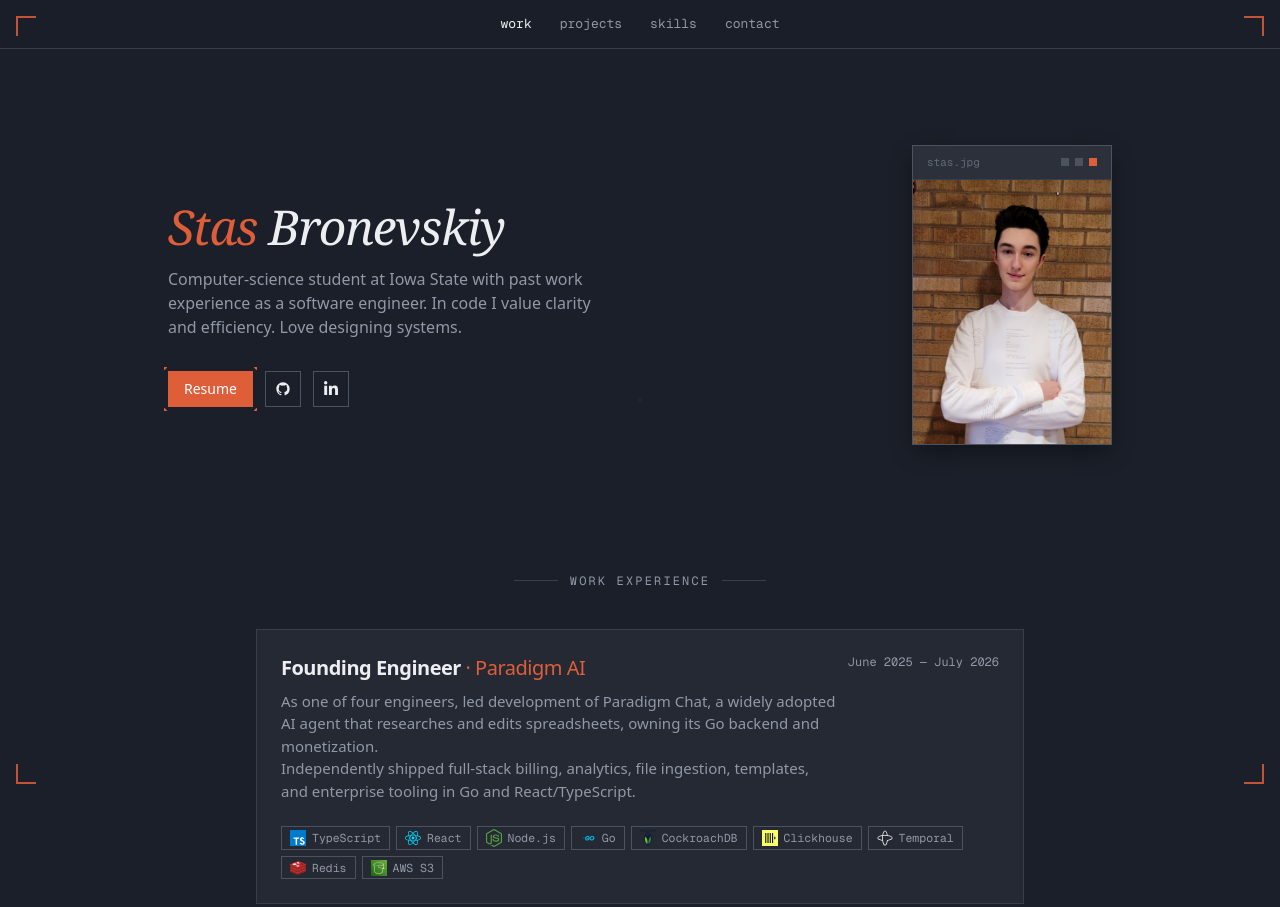
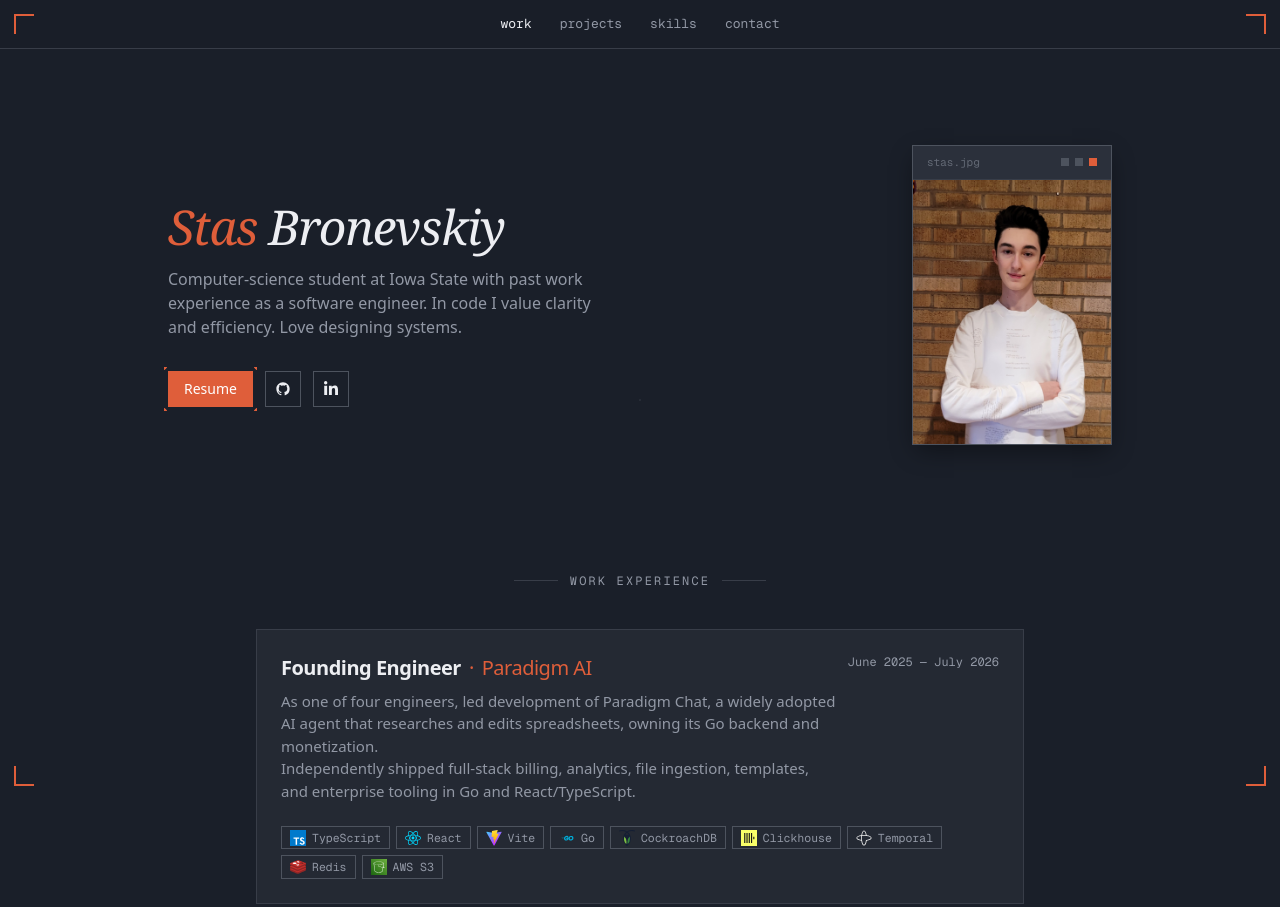
Before and after one commit to kototok903/portfolio, an Astro site: page / in a window 1280 px wide. Shown: the top 907 px of the page. Built offline with nearby package versions, Linux system fonts and the light colour scheme; Astro itself is replaced by a stand-in of ours.

Commit message:
chore: minor UI edits, add company URL

```diff
--- a/src/components/CropMarks.astro
+++ b/src/components/CropMarks.astro
@@ -10,15 +10,15 @@
   aria-hidden="true"
 >
   <span
-    class="absolute top-4 left-4 size-5 border-t-2 border-l-2 border-primary/85"
+    class="absolute top-3.5 left-3.5 size-5 border-t-2 border-l-2 border-primary"
   ></span>
   <span
-    class="absolute top-4 right-4 size-5 border-t-2 border-r-2 border-primary/85"
+    class="absolute top-3.5 right-3.5 size-5 border-t-2 border-r-2 border-primary"
   ></span>
   <span
-    class="absolute bottom-4 left-4 size-5 border-b-2 border-l-2 border-primary/85"
+    class="absolute bottom-3.5 left-3.5 size-5 border-b-2 border-l-2 border-primary"
   ></span>
   <span
-    class="absolute right-4 bottom-4 size-5 border-r-2 border-b-2 border-primary/85"
+    class="absolute right-3.5 bottom-3.5 size-5 border-r-2 border-b-2 border-primary"
   ></span>
 </div>
--- a/src/components/Skills.astro
+++ b/src/components/Skills.astro
@@ -14,7 +14,7 @@ const groups: { name: string; tags: TagName[] }[] = [
   },
   {
     name: "Backend & Data",
-    tags: ["node", "postgres"],
+    tags: ["node", "bun", "postgres"],
   },
   {
     name: "Tools & Technologies",
--- a/src/components/WorkExperience.astro
+++ b/src/components/WorkExperience.astro
@@ -17,9 +17,17 @@ import { workData } from "@/lib/work";
         <Card variant="accent" cornerAccent>
           <CardHeader>
             <CardTitle className="flex justify-between items-start flex-wrap gap-2">
-              <h3 class="text-xl font-semibold tracking-tight">
+              <h3 class="flex flex-wrap items-center gap-2 text-xl font-semibold tracking-tight">
                 {job.role}
-                <span class="font-normal text-primary"> · {job.company}</span>
+                <span class="font-normal text-primary">·</span>
+                <a
+                  href={job.companyUrl}
+                  target="_blank"
+                  rel="noopener noreferrer"
+                  class="font-normal text-primary hover:underline"
+                >
+                  {job.company}
+                </a>
               </h3>
               <div class="font-mono text-xs font-normal text-muted-foreground">
                 {job.period}
--- a/src/lib/projects.ts
+++ b/src/lib/projects.ts
@@ -7,7 +7,7 @@ import pdfEditorImg from "@/assets/images/projects/pdf-editor-screenshot-dark.pn
 import realSortImg from "@/assets/images/projects/real-sort-screenshot.png";
 import simpleEditImg from "@/assets/images/projects/simple-edit-screenshot.png";
 import sokobanImg from "@/assets/images/projects/sokoban-screenshot.png";
-import sortForgeImg from "@/assets/images/projects/sortforge-screenshot-flipped.png";
+import sortForgeImg from "@/assets/images/projects/sortforge-screenshot.png";
 import type { TagName } from "@/lib/tags";
 
 export const PROJECT_NAMES = [
--- a/src/lib/work.ts
+++ b/src/lib/work.ts
@@ -3,6 +3,7 @@ import type { TagName } from "@/lib/tags";
 export type WorkData = {
   role: string;
   company: string;
+  companyUrl?: string;
   period: string;
   description: string;
   tags?: TagName[];
@@ -12,13 +13,14 @@ export const workData: WorkData[] = [
   {
     role: "Founding Engineer",
     company: "Paradigm AI",
+    companyUrl: "https://www.linkedin.com/company/tryparadigm/",
     period: "June 2025 — July 2026",
     description:
       "As one of four engineers, led development of Paradigm Chat, a widely adopted AI agent that researches and edits spreadsheets, owning its Go backend and monetization.\nIndependently shipped full-stack billing, analytics, file ingestion, templates, and enterprise tooling in Go and React/TypeScript.",
     tags: [
       "typescript",
       "react",
-      "node",
+      "vite",
       "go",
       "cockroachdb",
       "clickhouse",
```
Also changed, not shown: src/assets/images/projects/sortforge-screenshot-flipped.png (deleted), src/assets/images/projects/sortforge-screenshot.png (added).
